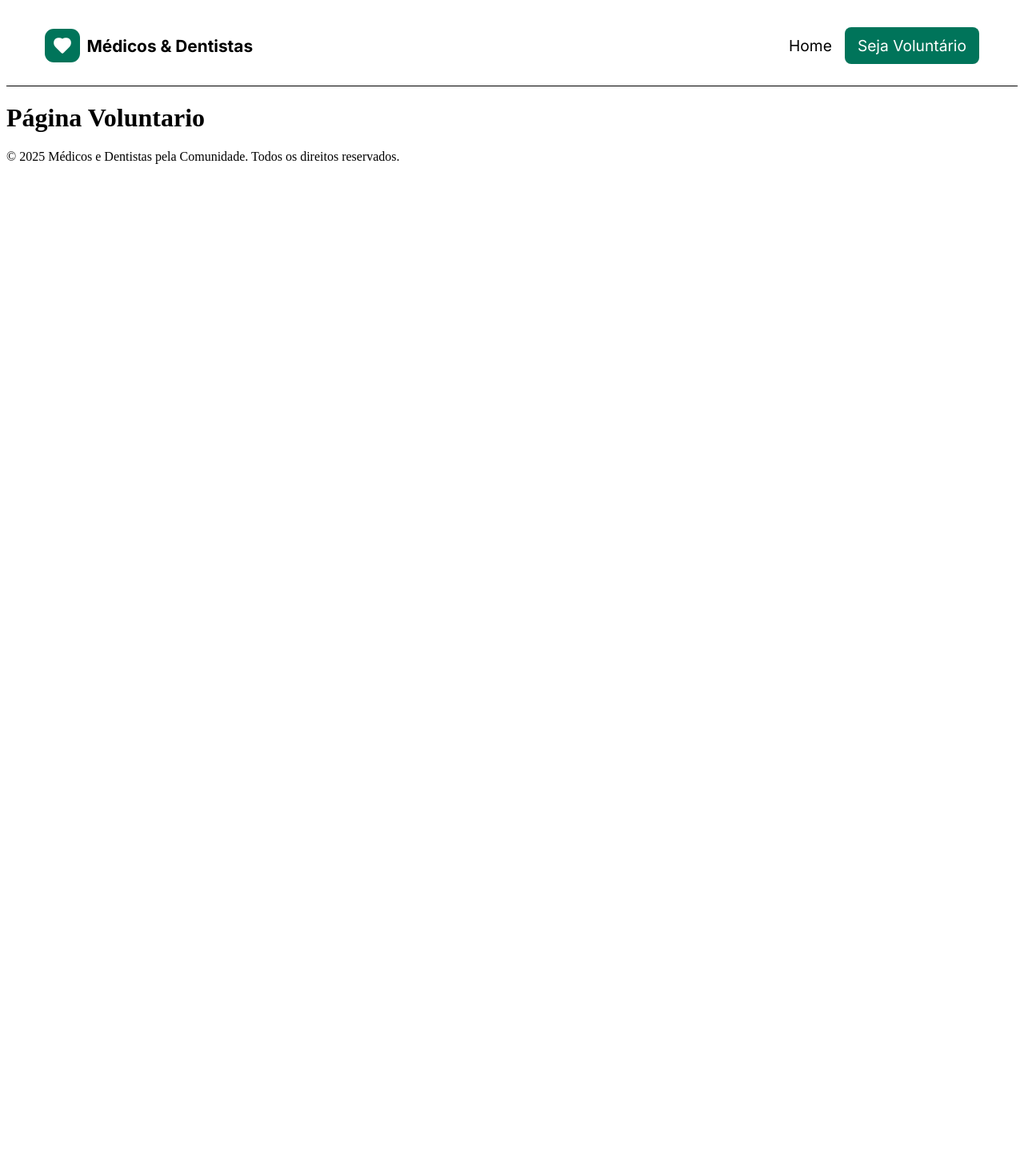
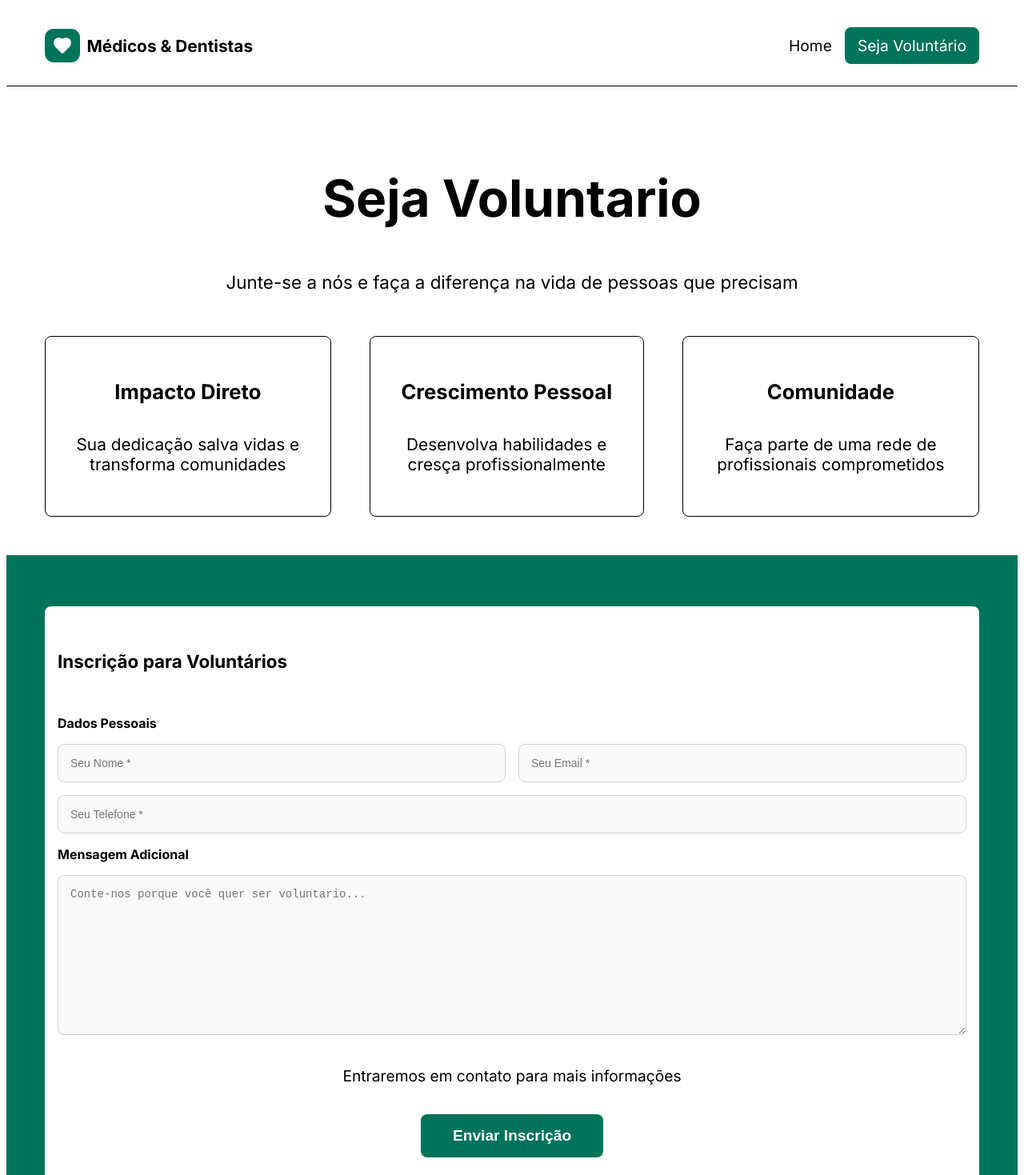
Before and after one commit to pedroszdev/CursoJSVaiNaWeb, a React (Vite) app in the folder projeto-medicos-dentistas/: page /voluntario in a window 1280 px wide. Shown: the top 1469 px of the page at 80% size. Before the commit the page ends 800 px from the top, so only its background shows below. Built offline with nearby package versions, Linux system fonts and the light colour scheme; the HTML template or start-up script is replaced by a standard one.

Commit message:
pagina voluntarios completa

```diff
--- a/projeto-medicos-dentistas/src/pages/Home.jsx
+++ b/projeto-medicos-dentistas/src/pages/Home.jsx
@@ -2,6 +2,7 @@ import frame from "../assets/frame.png";
 import { Link } from "react-router-dom";
 import "../styles/home.scss";
 import estetoscopio from "../assets/estetoscopio.png";
+
 function Home() {
   return (
     <>
--- a/projeto-medicos-dentistas/src/pages/Voluntario.jsx
+++ b/projeto-medicos-dentistas/src/pages/Voluntario.jsx
@@ -1,8 +1,46 @@
-const Voluntario = () => {
+import '../styles/voluntario.scss'
+function Voluntario() {
   return (
-    <div>
-      <h1>Página Voluntario</h1>
-    </div>
+    <>
+      <section className='seja-volun'>
+        <div className="titulo-volun">
+          <h1>Seja Voluntario</h1>
+          <p>Junte-se a nós e faça a diferença na vida de pessoas que precisam</p>
+        </div>
+        <div className="cards-volun">
+          <div className="card-volun">
+            <h2>Impacto Direto</h2>
+            <p>Sua dedicação salva vidas e transforma comunidades</p>
+          </div>
+          <div className="card-volun">
+            <h2>Crescimento Pessoal</h2>
+            <p>Desenvolva habilidades e cresça profissionalmente</p>
+          </div>
+          <div className="card-volun">
+            <h2>Comunidade</h2>
+            <p>Faça parte de uma rede de profissionais comprometidos</p>
+          </div>
+        </div>
+      </section>
+
+      <section className='fundo-verde'>
+        <div className='form-volun'>
+            <h3>Inscrição para Voluntários</h3>
+            <form action="">
+              <label htmlFor="">Dados Pessoais</label>
+              <div className="form-group">
+                <input type="text"  placeholder='Seu Nome *' className='metade'/>
+                <input type="text"  placeholder='Seu Email *' className='metade'/>
+                <input type="text"  placeholder='Seu Telefone *'/>
+              </div>
+              <label htmlFor="">Mensagem Adicional</label>
+              <textarea name="" id="" className='textarea' placeholder='Conte-nos porque você quer ser voluntario...'></textarea>
+              <p>Entraremos em contato para mais informações</p>
+              <div className="container-botao"><button>Enviar Inscrição</button></div>
+            </form>
+        </div>
+      </section>
+    </>
   )
 }
 
--- /dev/null
+++ b/projeto-medicos-dentistas/src/styles/voluntario.scss
@@ -0,0 +1,116 @@
+@import url('https://fonts.googleapis.com/css2?family=Inter:ital,opsz,wght@0,14..32,100..900;1,14..32,100..900&display=swap');
+.inter {
+  font-family: "Inter", sans-serif;
+  font-optical-sizing: auto;
+  font-weight: 400;
+  font-style: normal;
+}
+$verde: #00745A;
+$preto: #000000;
+
+.seja-volun{
+    font-family: "Inter", sans-serif;
+    max-width: 1400px;
+    margin: 0 auto;
+    padding: 3rem 3rem;
+}
+.titulo-volun{
+    text-align: center;
+}
+.titulo-volun h1{
+    font-size: 4rem;
+}
+.titulo-volun p{
+    font-size: 1.4rem;
+}
+.cards-volun{
+    padding-top: 2rem;
+    display: flex;
+    gap: 3rem;
+
+}
+
+.card-volun{
+    text-align: center;
+    border: 1px solid $preto;
+    border-radius: 0.5rem;
+    padding: 2rem;
+}
+.card-volun h2{
+    font-size: 1.6rem;
+}
+.card-volun p{
+    padding-top: 1rem;
+    font-size: 1.3rem;
+}
+.fundo-verde{
+    background-color: $verde;
+    padding: 3rem;
+}
+.form-volun{
+    font-family: "Inter", sans-serif;
+    max-width: 1200px;
+    margin: 1rem auto;
+    background-color: white;
+    padding: 2rem 1rem;
+    border-radius: 0.5rem;
+}
+.form-volun h3{
+    font-size: 1.4rem;
+    padding-bottom: 2rem;
+}
+.form-group{
+    display: flex;
+    gap: 1rem;
+    flex-wrap: wrap;
+}
+input{
+    padding: 15px;
+    border: 1px solid #cfcfcf;
+    background-color: #f9f9f9;
+    border-radius: 8px;
+    font-size: 14px;
+    outline: none;
+    box-sizing: border-box;
+    width: 100%;
+}
+.metade{
+    width: calc(50% - 8px);
+}
+label{
+    display: block;
+    margin: 1rem 0;
+    font-weight: bold;
+}
+.textarea{
+    padding: 15px;
+    border: 1px solid #cfcfcf;
+    background-color: #f9f9f9;
+    border-radius: 8px;
+    font-size: 14px;
+    outline: none;
+    box-sizing: border-box;
+    width: 100%;
+    height: 200px;
+}
+.form-volun p{
+    text-align: center;
+    padding: 1rem;
+    font-size: 1.2rem;
+}
+button{
+    padding: 1rem 2.5rem;
+    background-color: $verde;
+    color: white;
+    border: none;
+    border-radius: 0.5rem;
+    font-size: 1.2rem;
+    font-weight: bold;
+    cursor: pointer;
+}
+.container-botao {
+    width: 100%;
+    display: flex;
+    justify-content: center;
+    margin-top: 10px;
+}
```
